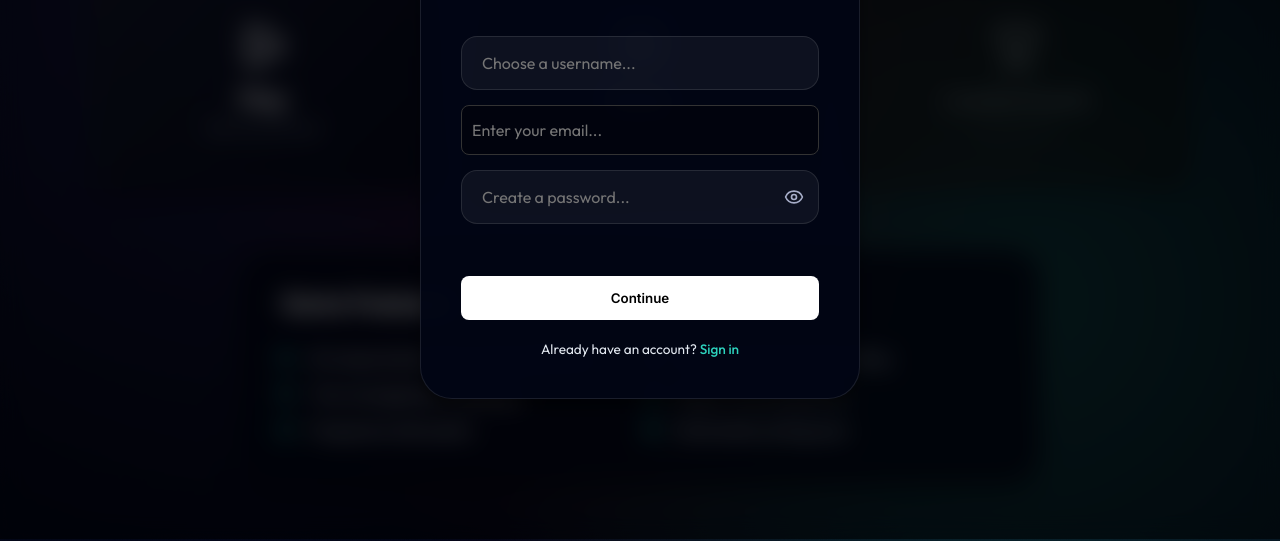
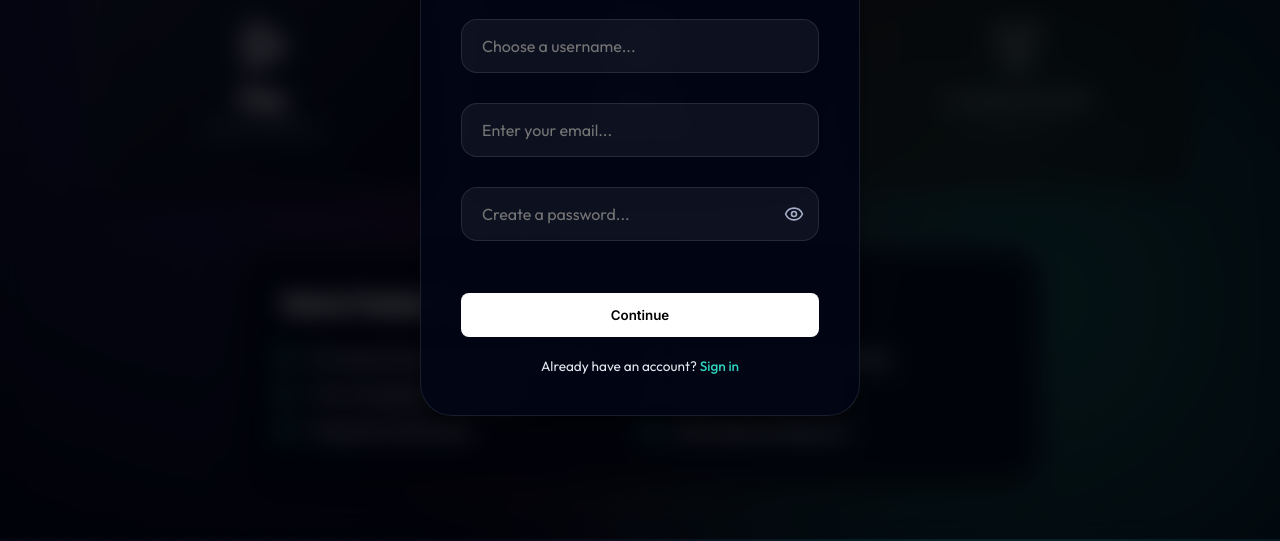
Before and after one commit to controlerror-neurobreak/Control-Error-Neurobreak, a website: page index.html in a window 1280 px wide. Shown: the part 261-802 px from the top of the page. Drawn offline with nearby package versions, Linux system fonts and the light colour scheme.

Commit message:
my changes

```diff
--- a/style.css
+++ b/style.css
@@ -1054,7 +1054,8 @@ input:checked+.slider:before {
 #old-pass,
 #new-pass,
 #reset-new-pass,
-#reset-confirm-pass {
+#reset-confirm-pass,
+#email-input {
     width: 100%;
     padding: 16px 20px;
     margin: 15px 0;
@@ -1855,16 +1856,3 @@ button:active {
         transform: translateX(10px);
     }
 }
-
-#email-input {
-    border: 1px solid #333;
-    height: 50px;
-    width: 100%;
-    padding: 10px;
-    border-radius: 8px;
-    font-size: 16px;
-    font-family: var(--font-body);
-    color: #fff;
-    background: rgba(0, 0, 0, 0.3);
-    transition: all 0.3s ease;
-}
```
